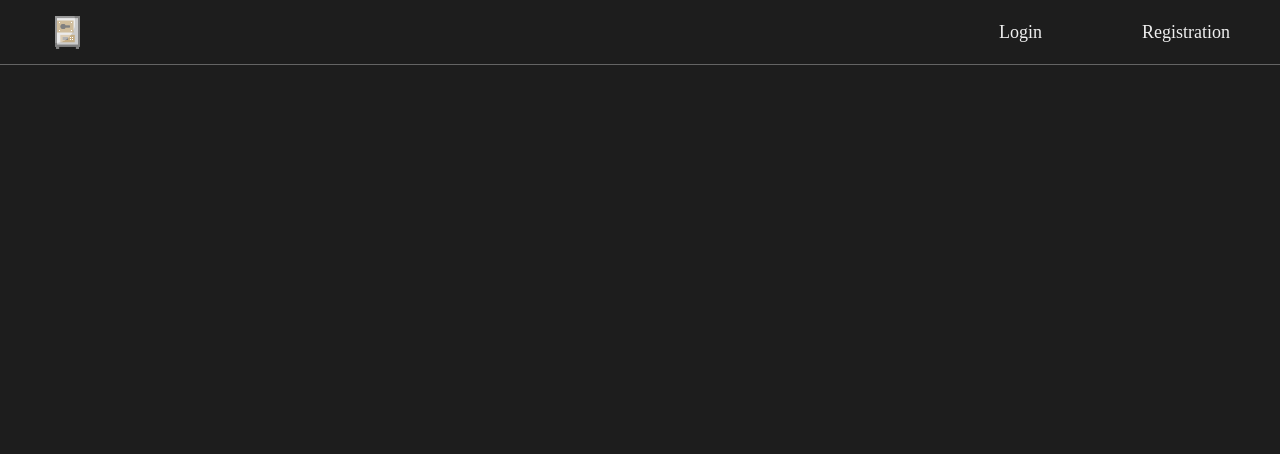
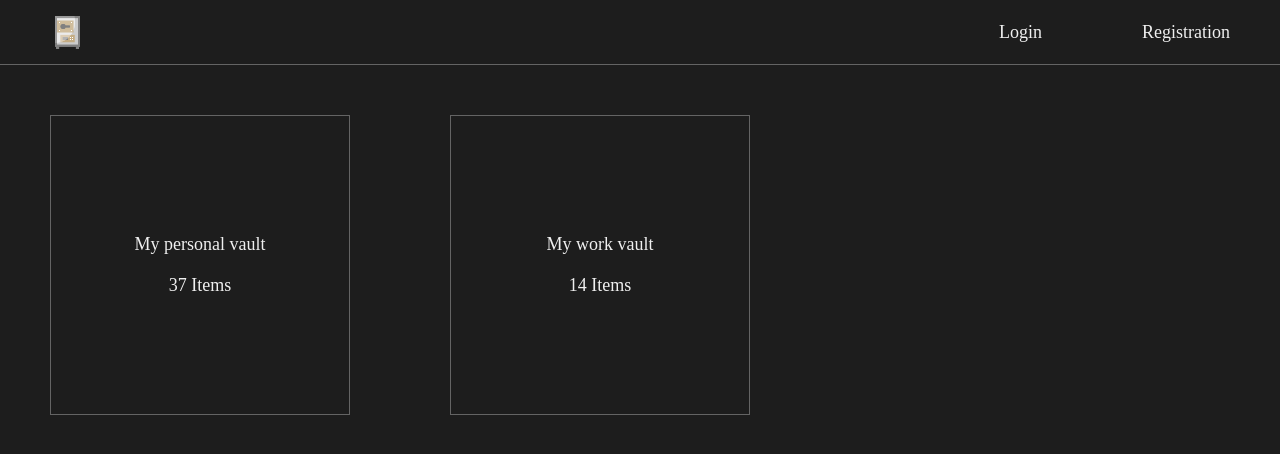
Before and after one commit to IcyDrae/vaults, a Vue app in the folder web/: page /vaults in a window 1280 px wide. Before the commit this address had no page. Shown: the top 454 px of the page. Built offline with nearby package versions, Linux system fonts and the light colour scheme; a web font is replaced by a local one.

Commit message:
frontend: vaults ui wip

```diff
--- a/web/src/router/index.js
+++ b/web/src/router/index.js
@@ -3,6 +3,7 @@ import Home from "../views/Home.vue"
 import Registration from "../views/Registration";
 import Login from "../views/Login";
 import Logout from "../views/Logout";
+import Vaults from "../views/Vaults";
 import Profile from "../views/Profile";
 import Dashboard from "../views/Dashboard";
 
@@ -28,6 +29,11 @@ const routes = [
     component: Logout
   },
   {
+    path: "/vaults",
+    name: "vaults",
+    component: Vaults
+  },
+  {
     path: "/profile",
     name: "profile",
     component: Profile
--- a/web/src/styles/index.scss
+++ b/web/src/styles/index.scss
@@ -4,3 +4,4 @@
 @import "general";
 @import "forms";
 @import "dashboard";
+@import "vaults";
--- /dev/null
+++ b/web/src/styles/vaults.scss
@@ -0,0 +1,25 @@
+.vaults {
+  display: flex;
+  flex-direction: row;
+  flex-wrap: wrap;
+  justify-content: flex-start;
+
+  .vault {
+    display: flex;
+    flex-direction: column;
+    justify-content: center;
+    align-items: center;
+
+    margin: 50px;
+    width: 300px;
+    height: 300px;
+    background-color: $black;
+    color: $white;
+    border: 1px solid $borderColor;
+    cursor: pointer;
+
+    p {
+      margin: 10px;
+    }
+  }
+}
--- /dev/null
+++ b/web/src/views/Vaults.vue
@@ -0,0 +1,22 @@
+<template>
+  <div class="vaults">
+    <div class="vault">
+      <p>My personal vault</p>
+      <p>37 Items</p>
+    </div>
+    <div class="vault">
+      <p>My work vault</p>
+      <p>14 Items</p>
+    </div>
+  </div>
+</template>
+
+<script>
+export default {
+  name: "Vaults"
+}
+</script>
+
+<style scoped>
+
+</style>
```
